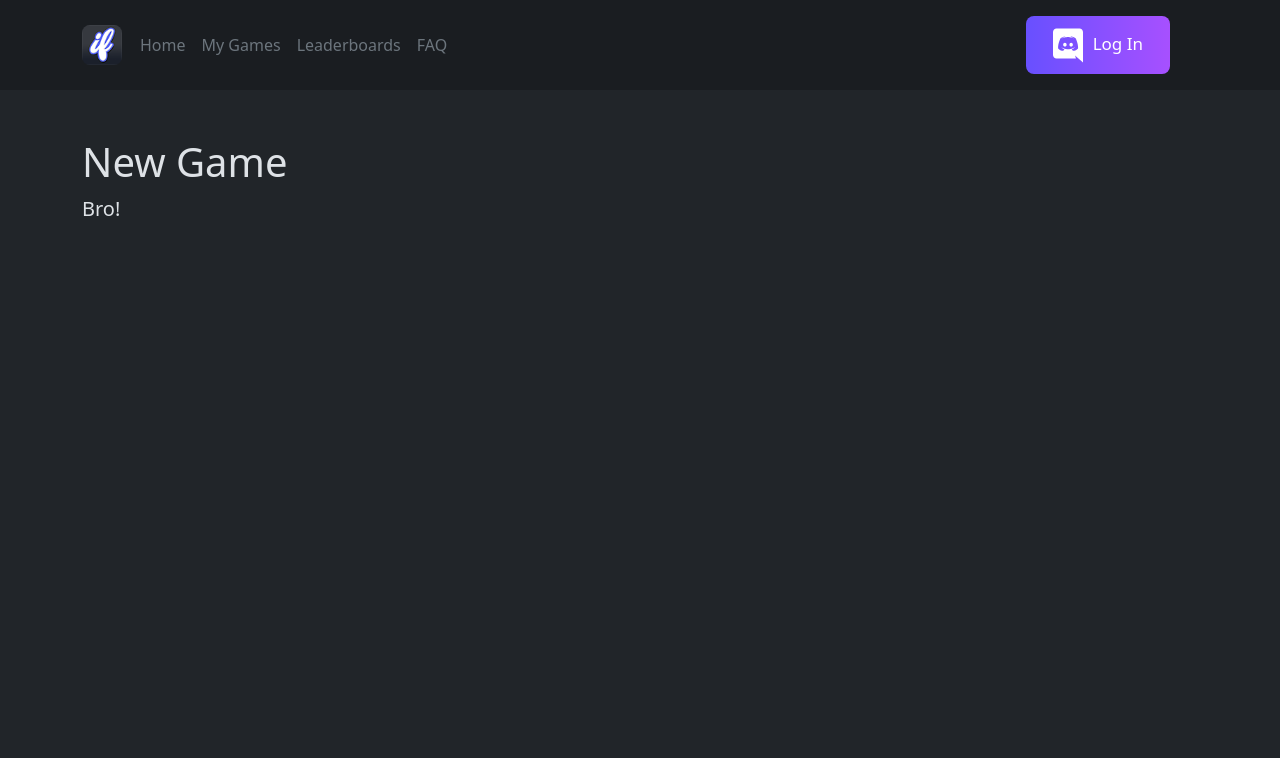
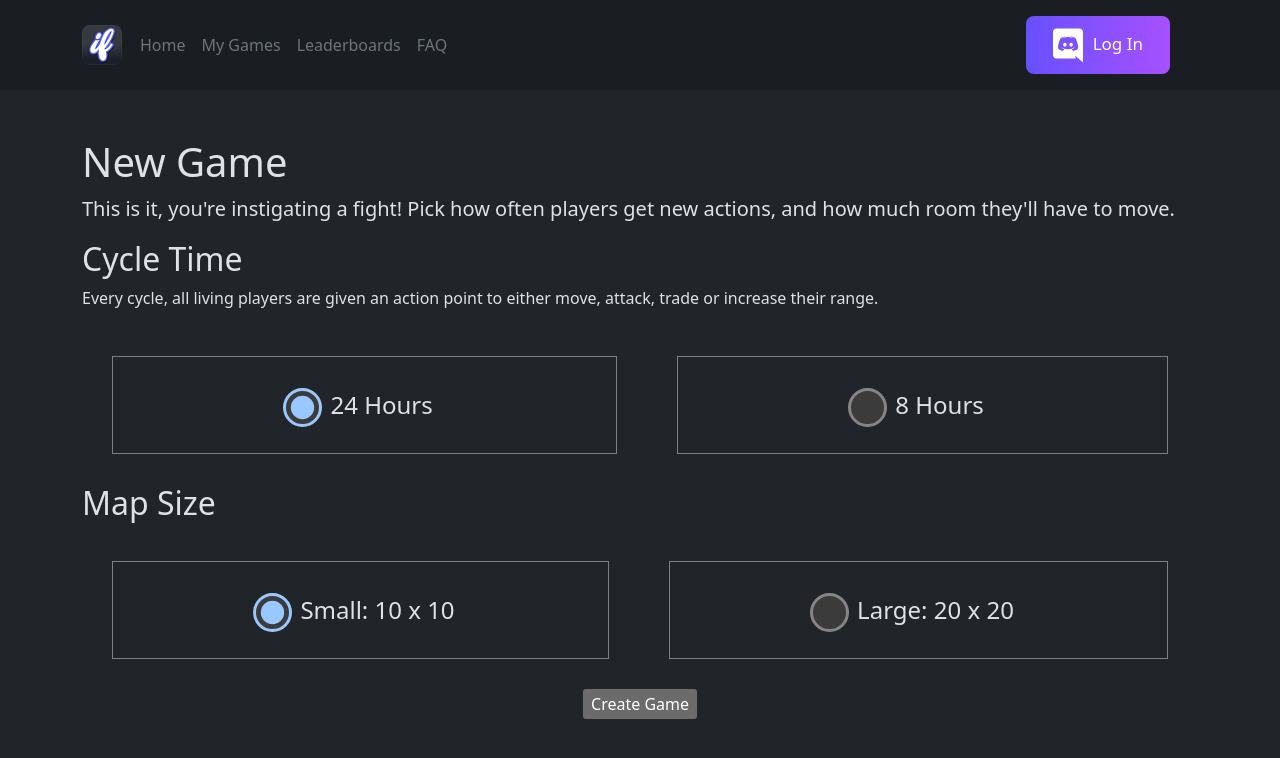
Before and after one commit to Infight-io/infight-ui, a Vue app: page /games/1/new in a window 1280 px wide. Shown: the top 758 px of the page. Built offline with nearby package versions, Linux system fonts and the light colour scheme.

Commit message:
game creation, not quite right

```diff
--- a/src/views/Games.vue
+++ b/src/views/Games.vue
@@ -65,7 +65,7 @@ export default {
             <div class="discordBtnContainer" v-if="!team.isConnected">
               <DiscordBtn
                 url="https://discord.com/api/oauth2/authorize?client_id=1068711122556948490&permissions=275951650832&scope=bot%20applications.commands"
-                target="_blank">Add to Discord</DiscordBtn>
+                target="_blank">Add to Discord</DiscordBtn><!-- TODO: bind that client_id to a config setting -->
             </div>
           </div>
         </div>
--- a/src/views/newGame.vue
+++ b/src/views/newGame.vue
@@ -1,13 +1,92 @@
-<script setup>
+<script>
 import { h } from 'vue';
+
+export default {
+    data() {
+        return {
+            cycle: 24,
+            size: 10,
+            teamId: this.$route.params.teamId
+        }
+    },
+    methods: {
+        startGame(event) {
+            //alert(`teamid ${this.teamId}!`)
+            this.$api.createGame(this.teamId, this.cycle, this.size)
+                .then(game => {
+                    console.log("created game", game.data)
+                    this.router.push('/games/' + this.teamId + '/' + game.data.id)
+                }).catch(err => {
+                    console.log("Error with createGame", err)
+                })
+        }
+    }
+}
 
 </script>
 
 <template>
-  <main>
-    <div class="container">
-      <h1 class="mt-5">New Game</h1>
-      <p class="lead">Bro!</p>
-    </div>
-  </main>
+    <main>
+        <div class="container">
+            <h1 class="mt-5">New Game</h1>
+            <p class="lead">This is it, you're instigating a fight! Pick how often players get new actions,
+                and how much room they'll have to move.</p>
+
+            <h2>Cycle Time</h2>
+            <p>Every cycle, all living players are given an action point to either move, attack, trade or increase
+                their range.</p>
+            <div class="optionContainer">
+                <div class="optionItem">
+                    <input type="radio" name="cycle" value="24" id="cycle24" v-model="cycle"> <label for="cycle24">24
+                        Hours</label>
+                </div>
+                <div class="optionItem">
+                    <input type="radio" name="cycle" value="8" id="cycle8" v-model="cycle"> <label for="cycle8">8
+                        Hours</label>
+                </div>
+            </div>
+
+
+
+            <h2>Map Size</h2>
+            <div class="optionContainer">
+                <div class="optionItem">
+                    <input type="radio" name="mapsize" value="10" id="mapsize10" v-model="size"> <label
+                        for="mapsize10">Small:
+                        10 x
+                        10</label>
+                </div>
+                <div class="optionItem">
+                    <input type="radio" name="mapsize" value="20" id="mapsize20" v-model="size"> <label
+                        for="mapsize20">Large: 20 x
+                        20</label>
+                </div>
+            </div>
+            <div style="text-align: center;">
+                <input type="button" value="Create Game" @click="startGame" />
+            </div>
+        </div>
+    </main>
 </template>
+
+<style scoped>
+.optionContainer {
+    display: flex;
+    flex-direction: row;
+}
+
+.optionItem {
+    display: inline;
+    text-align: center;
+    margin: 30px;
+    padding: 30px;
+    flex-grow: 1;
+    border: 1px solid gray;
+    font-size: x-large;
+
+    input[type='radio'] {
+        transform: scale(3);
+        margin-right: 15px;
+    }
+}
+</style>
```
Also changed, not shown: 1 other file (tests, documents, lock files or other folders).
